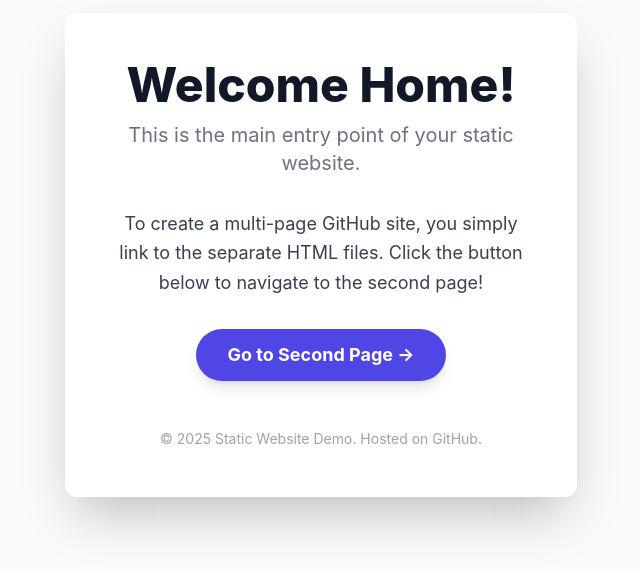
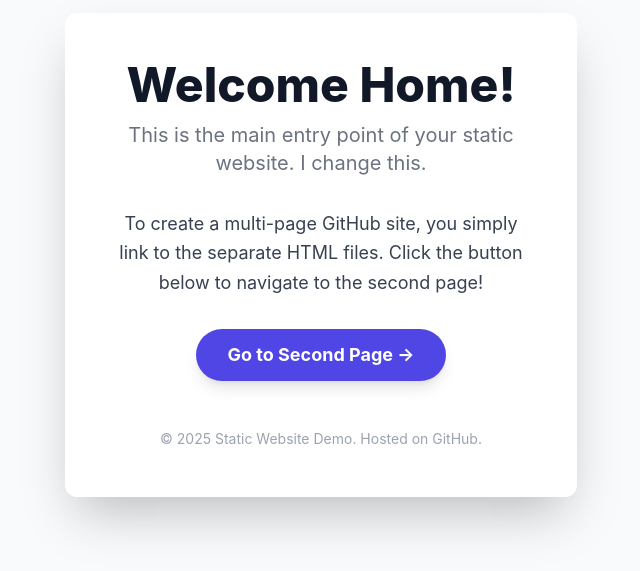
Before and after one commit to kthapanat-spec/crochet-2, a plain HTML site: page index.html in a window 1280 px wide. Shown: the part 145-716 px from the top of the page, without its empty margins (319-959 px from the left). Drawn offline with nearby package versions, Linux system fonts and the light colour scheme.

Commit message:
change text

```diff
--- a/index.html
+++ b/index.html
@@ -24,6 +24,7 @@
             </h1>
             <p class="text-xl text-gray-500">
                 This is the main entry point of your static website.
+                I change this.
             </p>
         </header>
 
```
